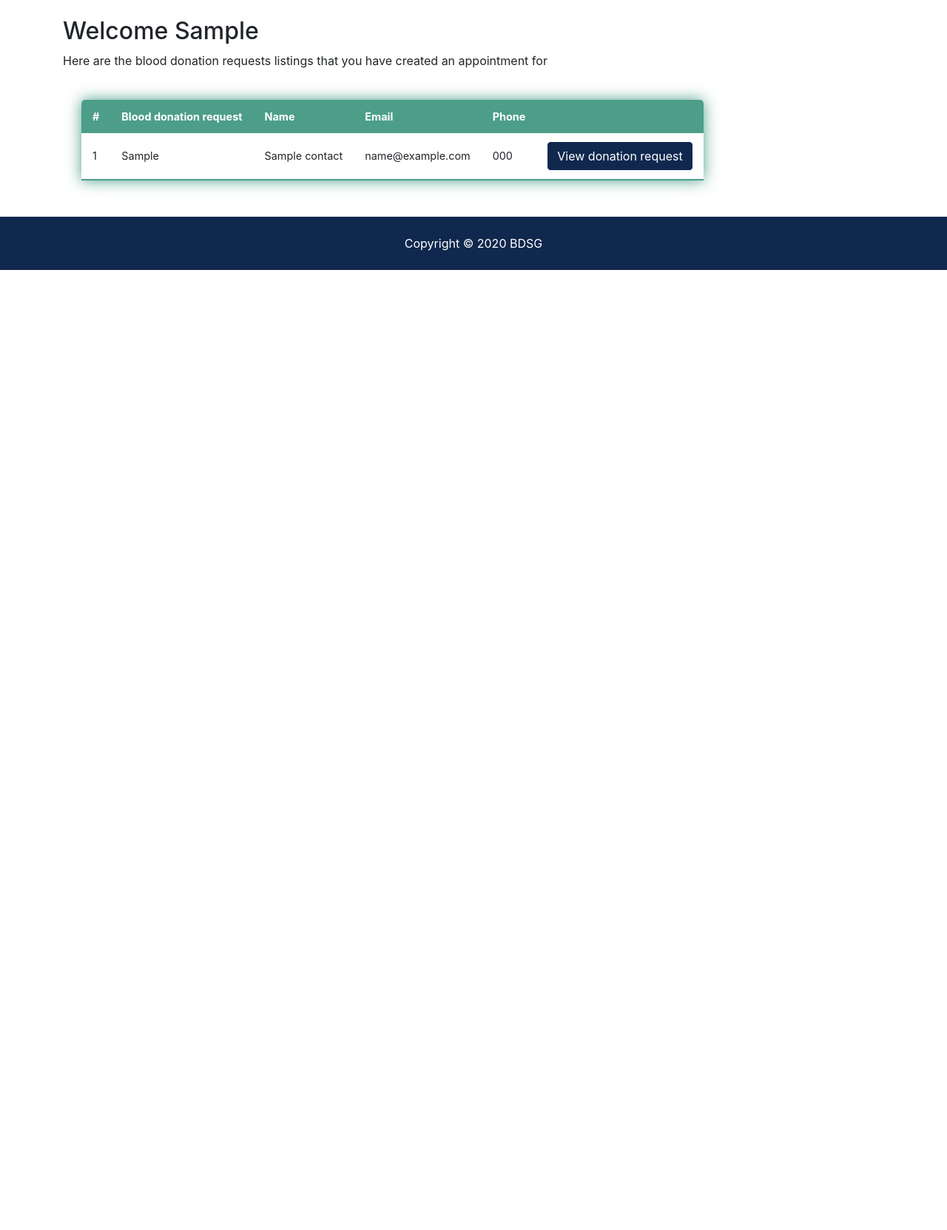
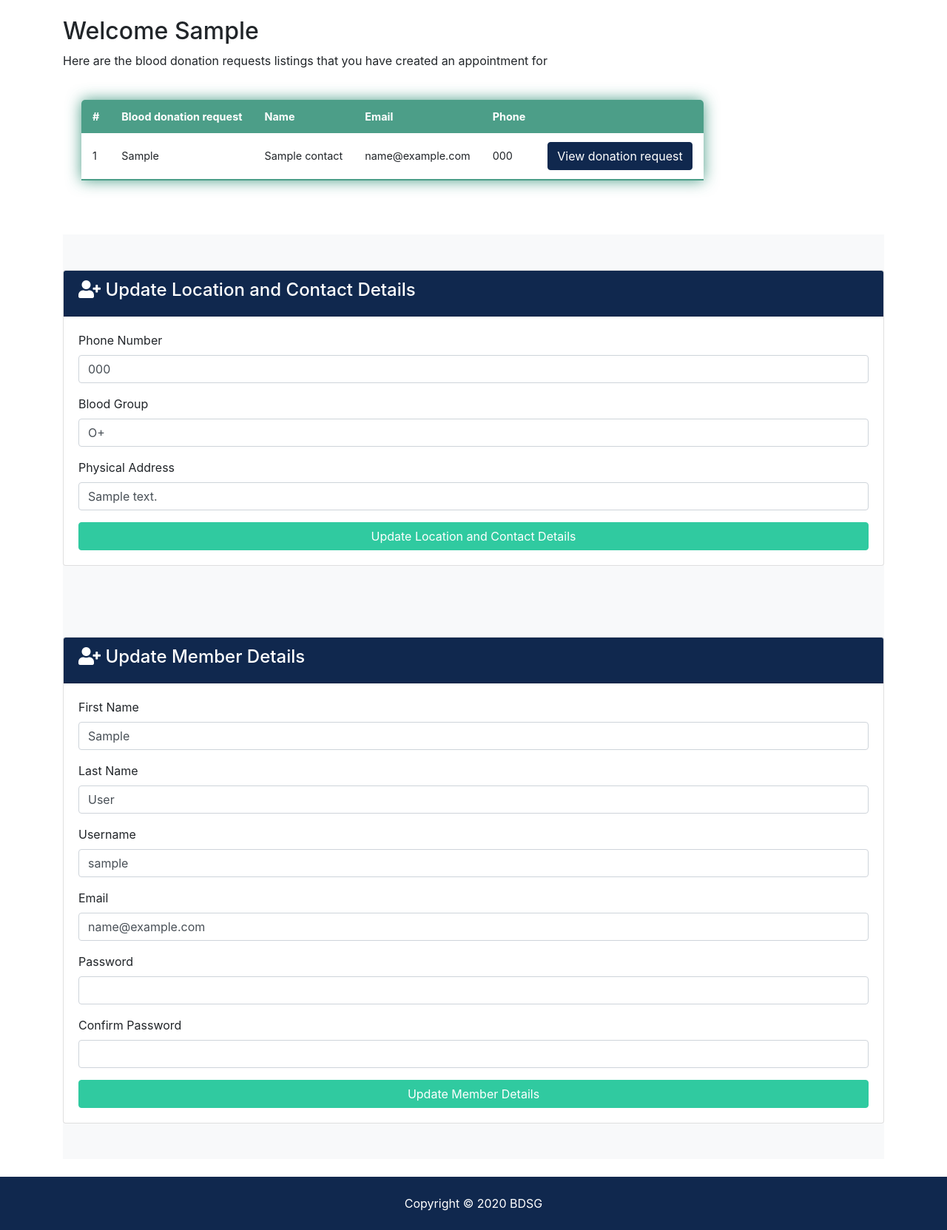
Before and after one commit to mathewsmurie8/bdsg_project, a Django app: page /accounts/dashboard in a window 1280 px wide. Shown: the part 460-2123 px from the top of the page at 74% size. Before the commit the page ends 825 px from the top, so only its background shows below. Run offline with Django 3.2, Linux system fonts and the light colour scheme; a user stored in the database is signed in; tables that the repository leaves empty hold one stand-in row (values such as "Sample post"); some libraries are stand-ins or nearby versions.

```diff
--- a/accounts/views.py
+++ b/accounts/views.py
@@ -79,8 +79,65 @@ def logout(request):
 
 def dashboard(request):
   user_contacts = Contact.objects.order_by('-contact_date').filter(user_id=request.user.id)
+  bdsg_user = BDSGUser.objects.get(user=request.user)
+  if request.method == 'POST':
+    # Get form values
+    # import pdb
+    # pdb.set_trace()
+    if request.POST.get('phone'):
+      phone = request.POST['phone']
+      blood_group = request.POST['blood_group']
+      address = request.POST['address']
+      try:
+        phone_number = phonenumbers.parse(phone)
+      except Exception:
+        messages.warning(
+            request, "The phone number is not valid."
+        )
+        phone_number = PhoneNumber.from_string(phone_number=phone, region='KE').as_e164
+      bdsg_user.address = address
+      bdsg_user.blood_group = blood_group
+      bdsg_user.phone = phone
+      bdsg_user.phone_number = phone_number
+      bdsg_user.save()
+      messages.success(request, 'Your details have been successfully updated.')
+      return redirect('dashboard')
+    else:
+      first_name = request.POST['first_name']
+      last_name = request.POST['last_name']
+      username = request.POST['username']
+      email = request.POST['email']
+      password = request.POST['password']
+      password2 = request.POST['password2']
+
+      # Check if passwords match
+      if password == password2:
+        # Check username
+        if User.objects.filter(username=username).exclude(id=request.user.id).exists():
+          messages.error(request, 'That username is taken')
+          return redirect('dashboard')
+        else:
+          if User.objects.filter(email=email).exclude(id=request.user.id).exists():
+            messages.error(request, 'That email is being used by another user')
+            return redirect('dashboard')
+          else:
+            # Looks good
+            user = request.user
+            user.username = username
+            user.set_password(password)
+            user.email = email
+            user.first_name = first_name
+            user.last_name = last_name
+            user.save()
+            messages.success(request, 'Your details have been successfully updated.')
+            return redirect('login')
+      else:
+        messages.error(request, 'Passwords do not match')
+        return redirect('dashboard')
 
   context = {
-    'contacts': user_contacts
+    'contacts': user_contacts,
+    'blood_group_choices': blood_group_choices,
+    'bdsg_user': bdsg_user
   }
   return render(request, 'accounts/dashboard.html', context)
--- a/templates/accounts/dashboard.html
+++ b/templates/accounts/dashboard.html
@@ -37,6 +37,7 @@
       <div class="row">
         <div class="col-md-12">
           <h2>Welcome {{ user.first_name }}</h2>
+
           {% if contacts %}
             <p>Here are the blood donation requests listings that you have created an appointment for</p>
             <div style="overflow-x:auto;">
@@ -74,4 +75,10 @@
       </div>
     </div>
   </section>
+
+  <section class="py-4">
+    <div class="container">
+        {% include 'accounts/member_details.html' %}
+    </div>
+  </section>
   {% endblock %}
--- /dev/null
+++ b/templates/accounts/member_details.html
@@ -0,0 +1,89 @@
+{% block content %}
+<section id="register" class="bg-light py-5">
+      <div class="row">
+        <div class="col-md-12 mx-auto">
+          <div class="card">
+            <div class="card-header bg-primary text-white">
+              <h4>
+                <i class="fas fa-user-plus"></i> Update Location and Contact Details</h4>
+            </div>
+            <div class="card-body">
+              <!-- Alerts -->
+              {% include 'partials/_alerts.html' %}
+              <form action="{% url 'dashboard' %}" method="POST">
+                  {% csrf_token %}
+                <div class="form-group">
+                  <label for="phone">Phone Number</label>
+                  <input type="text" name="phone" class="form-control" {% if user.is_authenticated %} value="{{ bdsg_user.phone_number }}" {% endif %} required>
+                </div>
+                <div class="form-group">
+                    <label for="blood_group">Blood Group</label>
+                    <input type="text" name="blood_group" class="form-control" {% if user.is_authenticated %} value="{{ bdsg_user.blood_group }}" {% endif %} required>
+                    <!-- <select name="blood_group" class="form-control">
+                        <option selected="true" disabled="disabled">Blood Group</option>
+                        {% for key,value in blood_group_choices.items %}
+                            <option value="{{ key }}"
+                            {% if key == values.blood_group %}
+                            selected
+                            {% endif %}
+                            >{{ value }}</option>
+                        {% endfor %}
+                    </select> -->
+                  </div>
+                <div class="form-group">
+                    <label for="address">Physical Address</label>
+                    <input type="address" name="address" class="form-control" {% if user.is_authenticated %} value="{{ bdsg_user.address }}" {% endif %} required>
+                  </div>
+                <input type="submit" value="Update Location and Contact Details" class="btn btn-secondary btn-block">
+              </form>
+            </div>
+          </div>
+        </div>
+      </div>
+  </section>
+
+  <section id="register" class="bg-light py-5">
+        <div class="row">
+          <div class="col-md-12 mx-auto">
+            <div class="card">
+              <div class="card-header bg-primary text-white">
+                <h4>
+                  <i class="fas fa-user-plus"></i> Update Member Details</h4>
+              </div>
+              <div class="card-body">
+                <!-- Alerts -->
+                {% include 'partials/_alerts.html' %}
+                <form action="{% url 'dashboard' %}" method="POST">
+                    {% csrf_token %}
+                    <div class="form-group">
+                        <label for="first_name">First Name</label>
+                        <input type="text" name="first_name" class="form-control" {% if user.is_authenticated %} value="{{ bdsg_user.user.first_name }}" {% endif %} required>
+                      </div>
+                      <div class="form-group">
+                        <label for="last_name">Last Name</label>
+                        <input type="text" name="last_name" class="form-control" {% if user.is_authenticated %} value="{{ bdsg_user.user.last_name }}" {% endif %} required>
+                      </div>
+                  <div class="form-group">
+                    <label for="username">Username</label>
+                    <input type="text" name="username" class="form-control" {% if user.is_authenticated %} value="{{ bdsg_user.user.username }}" {% endif %} required>
+                  </div>
+                  <div class="form-group">
+                    <label for="email">Email</label>
+                    <input type="email" name="email" class="form-control" {% if user.is_authenticated %} value="{{ bdsg_user.user.email }}" {% endif %} required>
+                  </div>
+                  <div class="form-group">
+                    <label for="password2">Password</label>
+                    <input type="password" name="password" class="form-control" required>
+                  </div>
+                  <div class="form-group">
+                    <label for="password">Confirm Password</label>
+                    <input type="password" name="password2" class="form-control" required>
+                  </div>
+                  <input type="submit" value="Update Member Details" class="btn btn-secondary btn-block">
+                </form>
+              </div>
+            </div>
+          </div>
+        </div>
+    </section>
+  {% endblock %}
```
Also changed, not shown: donations/views.py (+24 -0 lines), pages/views.py (+5 -2 lines), templates/pages/index.html (+31 -0 lines), templates/pages/map.html (+43 -43 lines).
